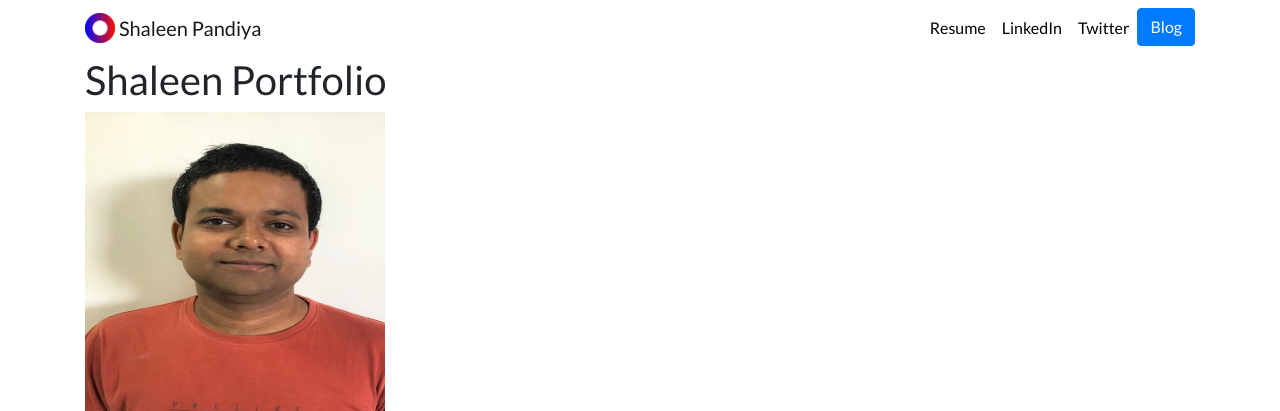
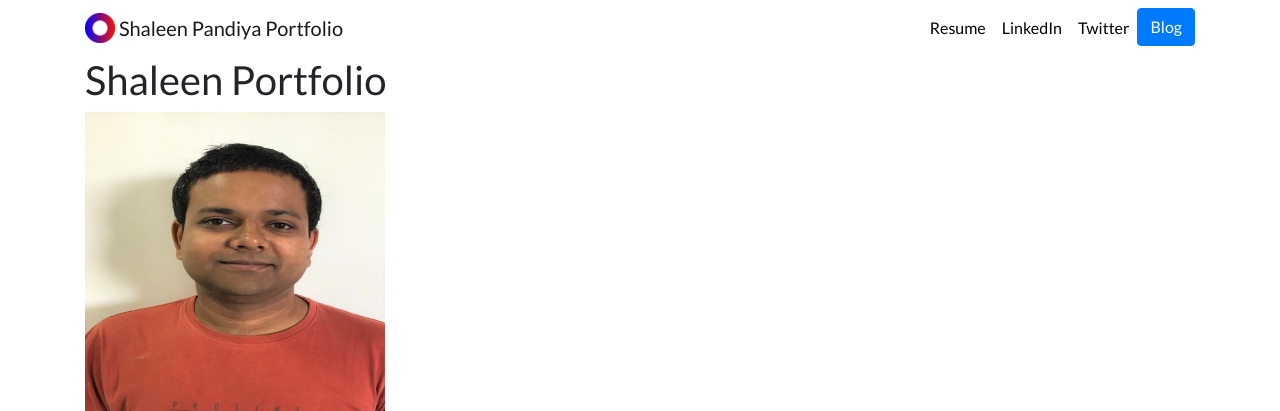
Before and after one commit to shals1031/django-portfolio, a Django app: page / in a window 1280 px wide. Shown: the top 411 px of the page. Run offline with Django 3.2, Linux system fonts and the light colour scheme; data that the repository does not hold is empty; some libraries are stand-ins or nearby versions.

Commit message:
Change in portfolio heading

```diff
--- a/Portfolio/templates/Portfolio/base.html
+++ b/Portfolio/templates/Portfolio/base.html
@@ -25,7 +25,7 @@
     <div class="container">
       <a class="navbar-brand" href="{% url 'home' %}">
         <img src="{% static 'Portfolio/Logo.png' %}" width="30" height="30" class="d-inline-block align-top" alt="Shaleen Logo">
-        <span>Shaleen Pandiya</span>
+        <span>Shaleen Pandiya Portfolio</span>
       </a>
       <button class="navbar-toggler" type="button" data-toggle="collapse" data-target="#navbarNav" aria-controls="navbarNav" aria-expanded="false" aria-label="Toggle navigation">
         <span class="navbar-toggler-icon"></span>
```
